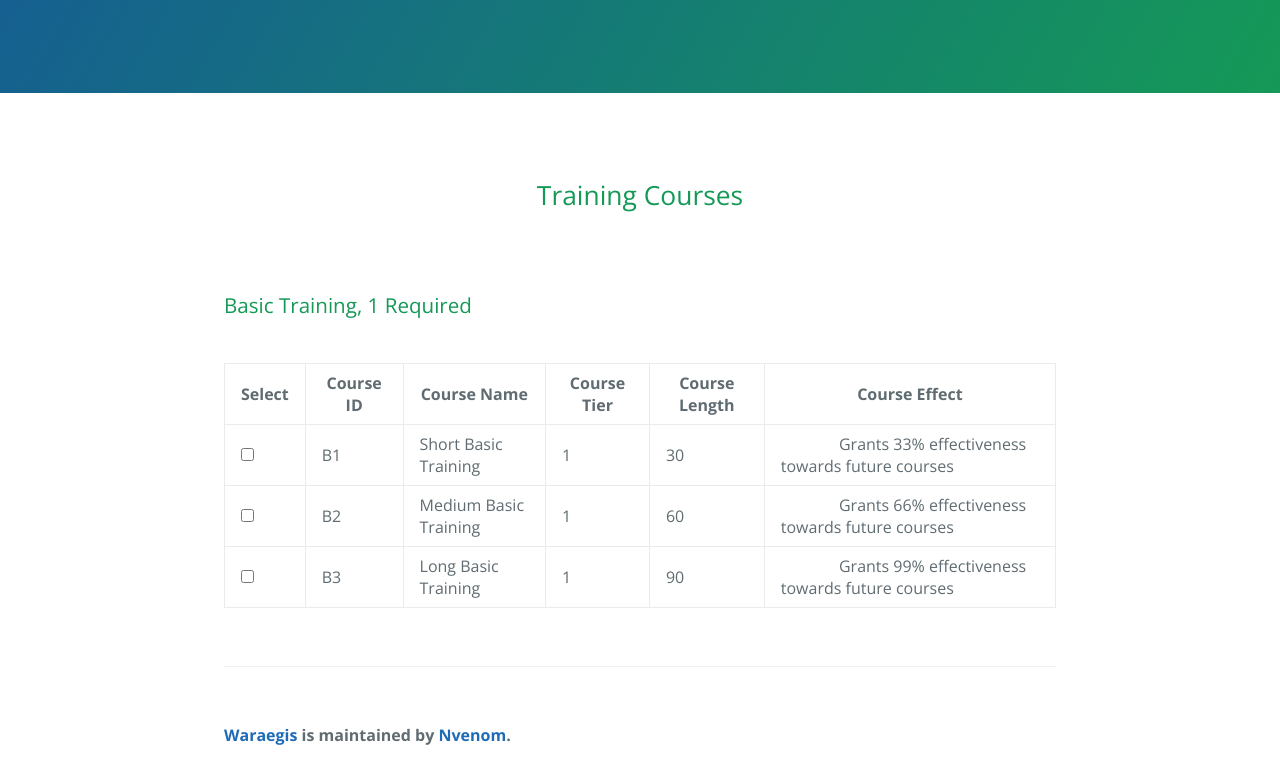
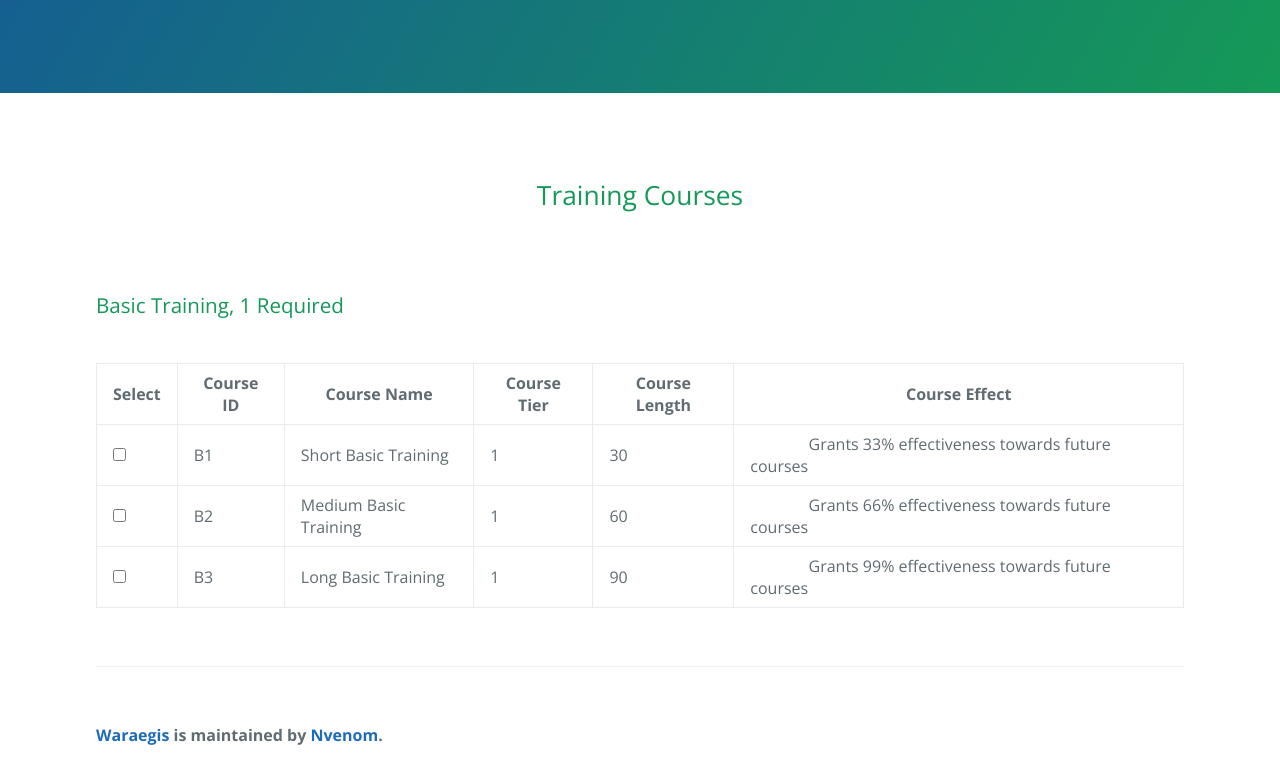
Before and after one commit to Nvenom/Plan, a plain HTML site: page index.html in a window 1280 px wide. Shown: the part 363-1146 px from the top of the page. Drawn offline with nearby package versions, Linux system fonts and the light colour scheme.

Commit message:
Update stylesheet.css

```diff
--- a/stylesheets/stylesheet.css
+++ b/stylesheets/stylesheet.css
@@ -205,7 +205,7 @@ a {
 
 @media screen and (min-width: 64em) {
   .main-content {
-    max-width: 64rem;
+    max-width: 120rem;
     padding: 2rem 6rem;
     margin: 0 auto;
     font-size: 1.1rem; } }
```
